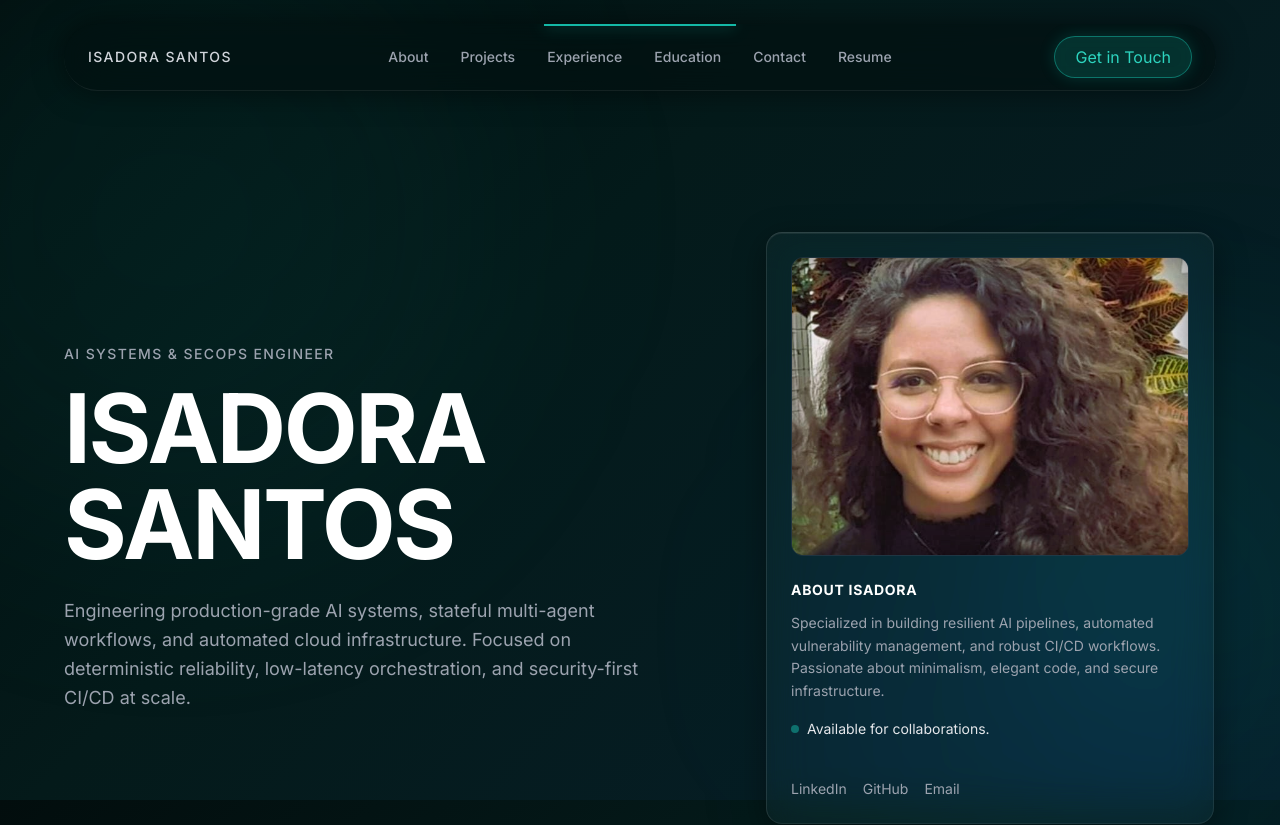
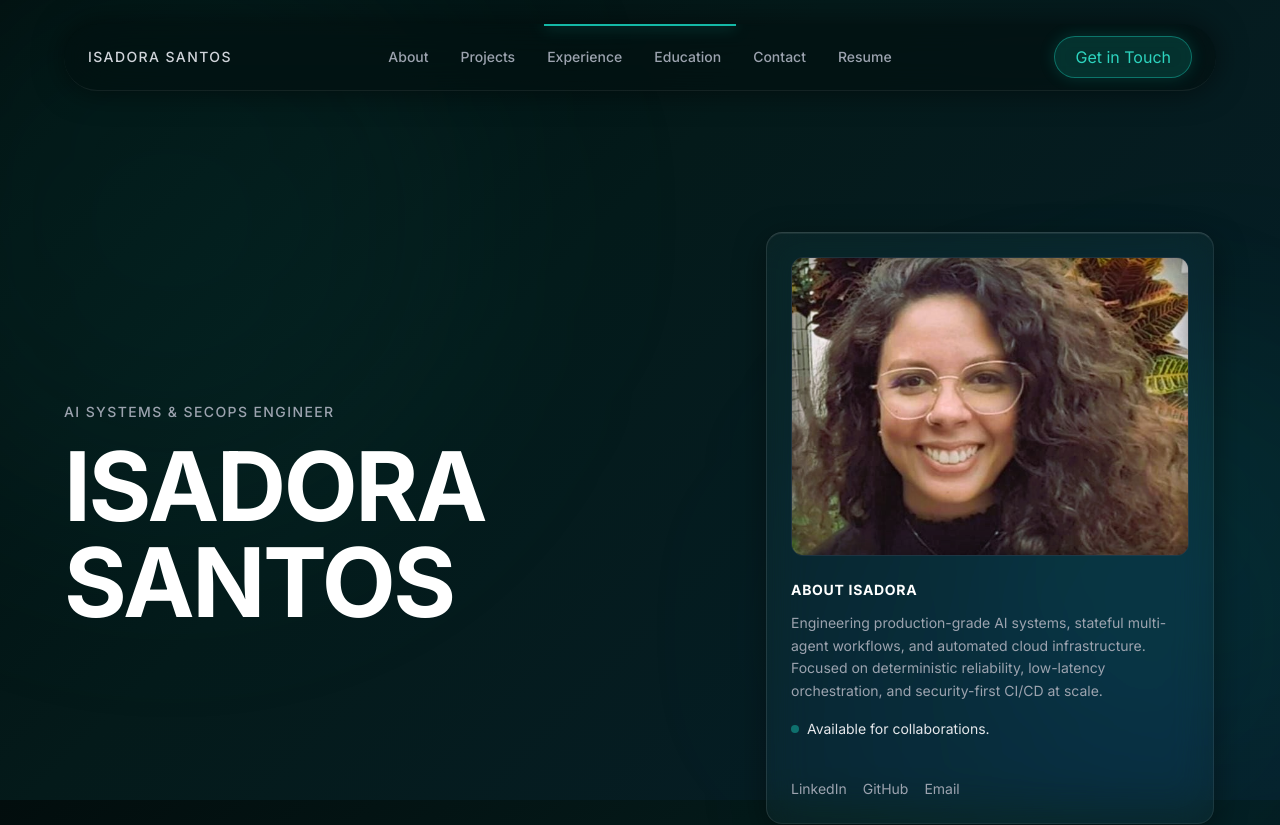
Before and after one commit to santosisadora/myportfolio, a React (Vite) app: page / in a window 1280 px wide. Shown: the top 825 px of the page. Built offline with nearby package versions, Linux system fonts and the light colour scheme.

Commit message:
content: move profile description to right side only as requested

```diff
--- a/src/components/Hero.jsx
+++ b/src/components/Hero.jsx
@@ -21,9 +21,6 @@ const Hero = () => {
             ISADORA<br />SANTOS
           </h1>
 
-          <p className="text-lg text-gray-400 max-w-xl leading-relaxed">
-            Engineering production-grade AI systems, stateful multi-agent workflows, and automated cloud infrastructure. Focused on deterministic reliability, low-latency orchestration, and security-first CI/CD at scale.
-          </p>
         </motion.div>
 
         {/* Right Column: Profile Card */}
@@ -47,7 +44,7 @@ const Hero = () => {
             <div>
               <h3 className="text-white text-sm font-bold uppercase tracking-wider mb-3">About Isadora</h3>
               <p className="text-gray-400 text-sm leading-relaxed mb-4">
-                Specialized in building resilient AI pipelines, automated vulnerability management, and robust CI/CD workflows. Passionate about minimalism, elegant code, and secure infrastructure.
+                Engineering production-grade AI systems, stateful multi-agent workflows, and automated cloud infrastructure. Focused on deterministic reliability, low-latency orchestration, and security-first CI/CD at scale.
               </p>
 
               <p className="text-teal-accent text-sm mb-6 flex items-center gap-2">
```
